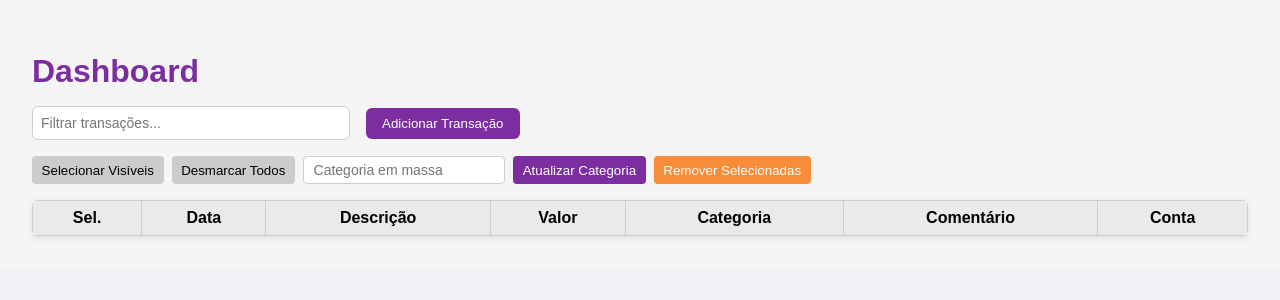
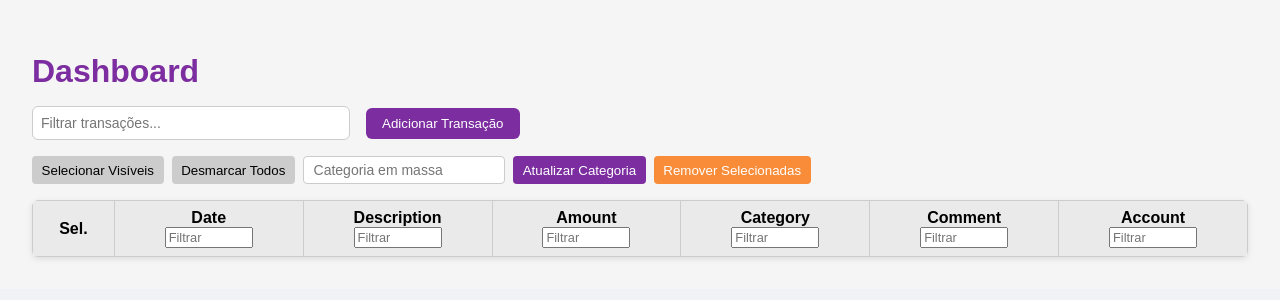
Before and after one commit to Snabber/snabber-fin, a Next.js app: page /dashboard in a window 1280 px wide. Shown: the top 300 px of the page. Built offline with nearby package versions, Linux system fonts and the light colour scheme.

Commit message:
Update page.tsx

```diff
--- a/app/dashboard/page.tsx
+++ b/app/dashboard/page.tsx
@@ -1,5 +1,16 @@
 "use client";
 import { useState, useEffect } from "react";
+
+function formatDate(dateStr: string) {
+    const date = new Date(dateStr);
+    if (isNaN(date.getTime())) return dateStr;
+    const day = date.getDate().toString().padStart(2, "0");
+    const month = date.toLocaleString("pt-BR", { month: "short" }).replace('.', '');
+    const year = date.getFullYear().toString().slice(-2);
+    return `${day}-${month}-${year}`;
+}
+
+
 
 type Transaction = {
     transaction_id: number;
@@ -12,6 +23,10 @@ type Transaction = {
 };
 
 export default function Dashboard() {
+
+    const [sortConfig, setSortConfig] = useState<{ key: keyof Transaction; direction: "asc" | "desc" } | null>(null);
+    const [columnFilters, setColumnFilters] = useState<{ [key: string]: string }>({});
+
     const [transactions, setTransactions] = useState<Transaction[]>([]);
     const [filteredTransactions, setFilteredTransactions] = useState<Transaction[]>([]);
     const [selectedTransactions, setSelectedTransactions] = useState<number[]>([]);
@@ -29,6 +44,34 @@ export default function Dashboard() {
     const [editingId, setEditingId] = useState<number | null>(null);
 
     const userId = typeof window !== "undefined" ? localStorage.getItem("userId") : "1";
+
+    const displayedTransactions = sortTransactions(filterTransactions(filteredTransactions));
+
+
+    // Função para ordenar
+    function sortTransactions(transactions: Transaction[]) {
+        if (!sortConfig) return transactions;
+        return [...transactions].sort((a, b) => {
+            const aValue = a[sortConfig.key];
+            const bValue = b[sortConfig.key];
+            if (typeof aValue === "number" && typeof bValue === "number") {
+                return sortConfig.direction === "asc" ? aValue - bValue : bValue - aValue;
+            }
+            return sortConfig.direction === "asc"
+                ? String(aValue).localeCompare(String(bValue))
+                : String(bValue).localeCompare(String(aValue));
+        });
+    }
+
+    // Função para filtrar
+    function filterTransactions(transactions: Transaction[]) {
+        return transactions.filter((t) =>
+            Object.entries(columnFilters).every(([key, value]) =>
+                value ? String(t[key as keyof Transaction]).toLowerCase().includes(value.toLowerCase()) : true
+            )
+        );
+    }
+
 
     useEffect(() => {
         if (!userId) return;
@@ -239,25 +282,47 @@ export default function Dashboard() {
                 </button>
             </div>
 
+
             <table style={{ width: "100%", borderCollapse: "collapse", backgroundColor: "white", borderRadius: "6px", overflow: "hidden", boxShadow: "0 2px 6px rgba(0,0,0,0.1)" }}>
                 <thead style={{ backgroundColor: "#eaeaea" }}>
                     <tr>
                         <th style={{ border: "1px solid #ccc", padding: "0.5rem" }}>Sel.</th>
-            <th style={{ border: "1px solid #ccc", padding: "0.5rem" }}>Data</th>
-            <th style={{ border: "1px solid #ccc", padding: "0.5rem" }}>Descrição</th>
-            <th style={{ border: "1px solid #ccc", padding: "0.5rem" }}>Valor</th>
-            <th style={{ border: "1px solid #ccc", padding: "0.5rem" }}>Categoria</th>
-            <th style={{ border: "1px solid #ccc", padding: "0.5rem" }}>Comentário</th>
-            <th style={{ border: "1px solid #ccc", padding: "0.5rem" }}>Conta</th>
+                        {["date", "description", "amount", "category", "comment", "account"].map((col) => (
+                            <th
+                                key={col}
+                                style={{ border: "1px solid #ccc", padding: "0.5rem", cursor: "pointer" }}
+                                onClick={() =>
+                                    setSortConfig((prev) =>
+                                        prev && prev.key === col
+                                            ? { key: col as keyof Transaction, direction: prev.direction === "asc" ? "desc" : "asc" }
+                                            : { key: col as keyof Transaction, direction: "asc" }
+                                    )
+                                }
+                            >
+                                {col.charAt(0).toUpperCase() + col.slice(1)}
+                                {sortConfig?.key === col && (sortConfig.direction === "asc" ? " ▲" : " ▼")}
+                                <br />
+                                <input
+                                    type="text"
+                                    placeholder="Filtrar"
+                                    value={columnFilters[col] || ""}
+                                    onClick={e => e.stopPropagation()}
+                                    onChange={e =>
+                                        setColumnFilters((prev) => ({ ...prev, [col]: e.target.value }))
+                                    }
+                                    style={{ width: "80px", fontSize: "0.8rem" }}
+                                />
+                            </th>
+                        ))}
                     </tr>
                 </thead>
                 <tbody>
-          {filteredTransactions.map((t) => (
+                    {displayedTransactions.map((t) => (
                         <tr key={t.transaction_id} style={{ textAlign: "center" }}>
                             <td style={{ border: "1px solid #ccc", padding: "0.3rem" }}>
                                 <input type="checkbox" checked={selectedTransactions.includes(t.transaction_id)} onChange={() => toggleSelect(t.transaction_id)} />
                             </td>
-              <td style={{ border: "1px solid #ccc", padding: "0.3rem" }}>{t.date}</td>
+                            <td style={{ border: "1px solid #ccc", padding: "0.3rem" }}>{formatDate(t.date)}</td>
                             <td style={{ border: "1px solid #ccc", padding: "0.3rem", cursor: "pointer", color: "#7c2ea0" }}
                                 onClick={() => handleEditClick(t)}>
                                 {t.description}
```
Lines whose indentation alone changed are shown as unchanged.
